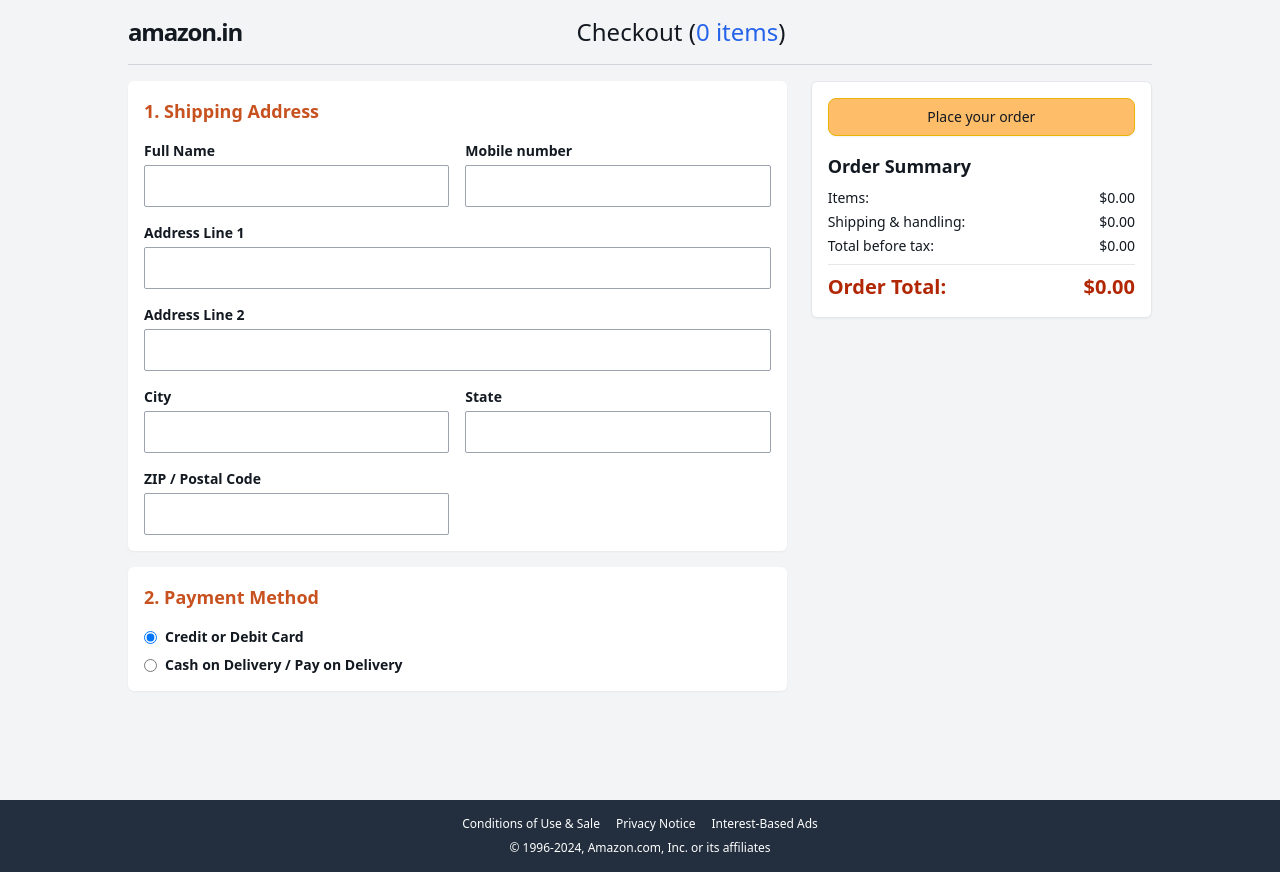
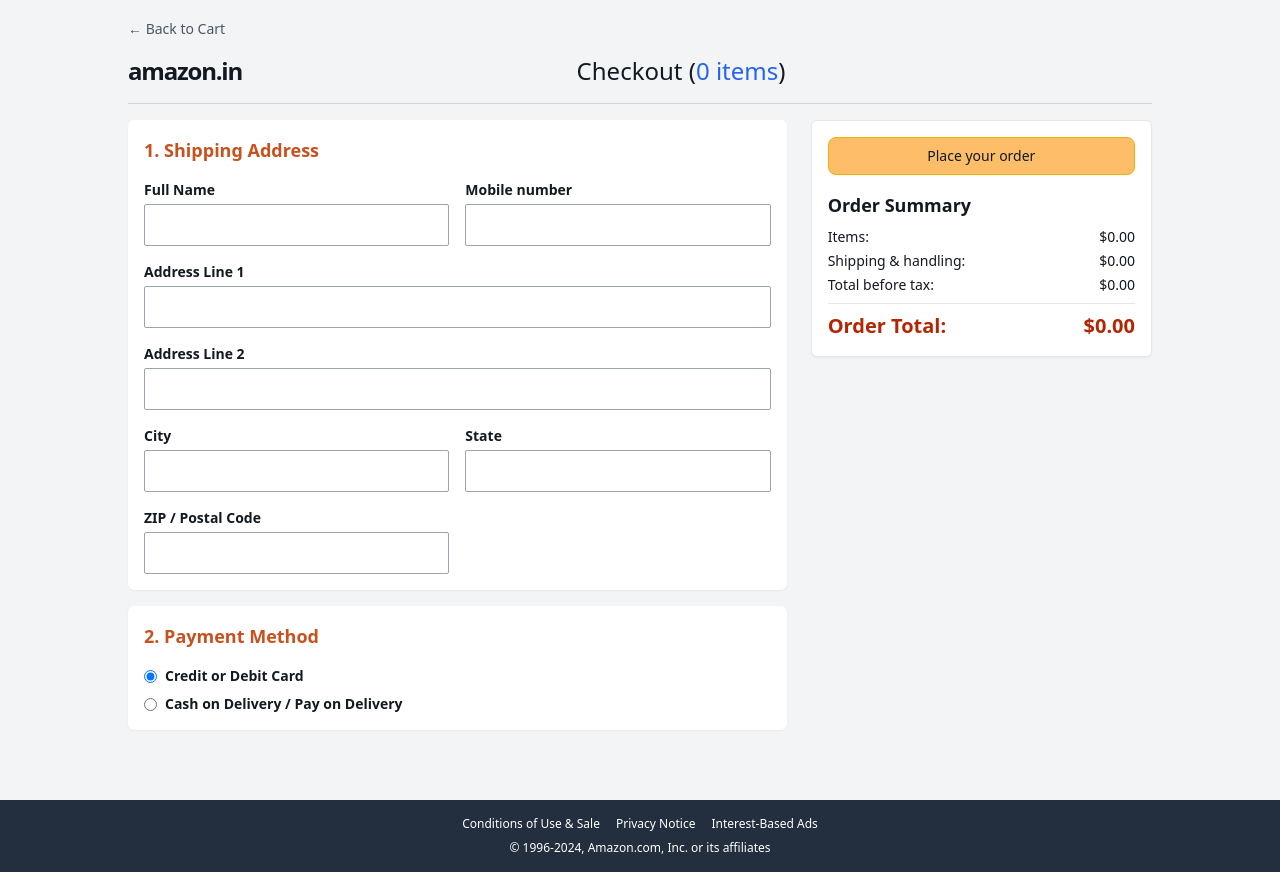
Before and after one commit to Ritesh456789/Scaler, a React (Vite) app in the folder frontend/: page /checkout in a window 1280 px wide. Built offline with nearby package versions, Linux system fonts and the light colour scheme; no server answers.

Commit message:
Feat: Add 'Back to Cart' link in Checkout page

```diff
--- a/frontend/src/pages/Checkout.jsx
+++ b/frontend/src/pages/Checkout.jsx
@@ -51,6 +51,9 @@
   return (
     <div className="bg-gray-100 min-h-screen p-4">
          <div className="max-w-screen-lg mx-auto">
+             <Link to="/cart" className="text-sm text-gray-600 hover:text-black mb-4 inline-block hover:underline">
+                &larr; Back to Cart
+             </Link>
              <div className="flex items-center justify-between mb-4 border-b border-gray-300 pb-4">
                  <Link to="/">
                     <span className="text-2xl font-bold tracking-tighter cursor-pointer">amazon.in</span>
```
